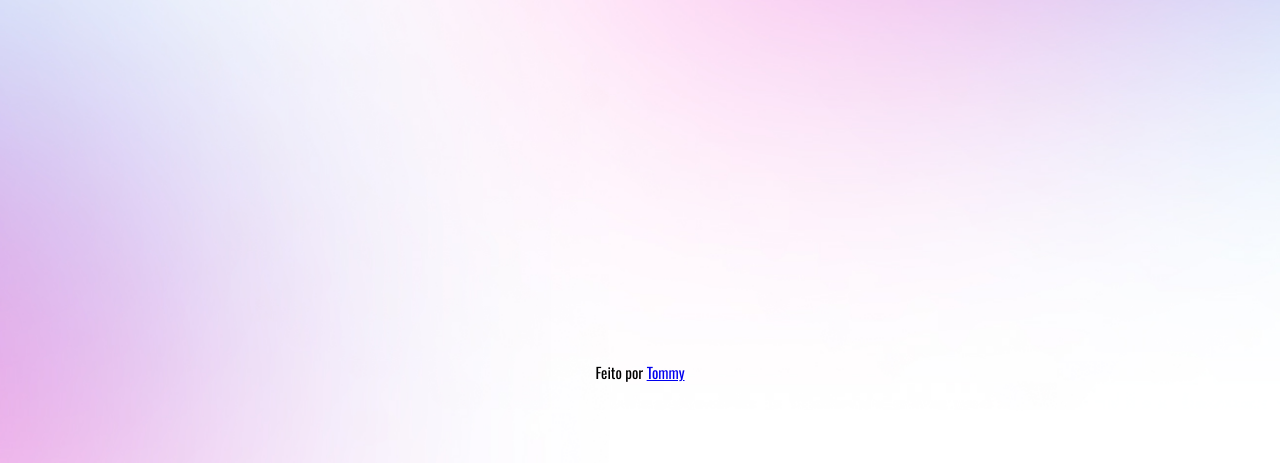
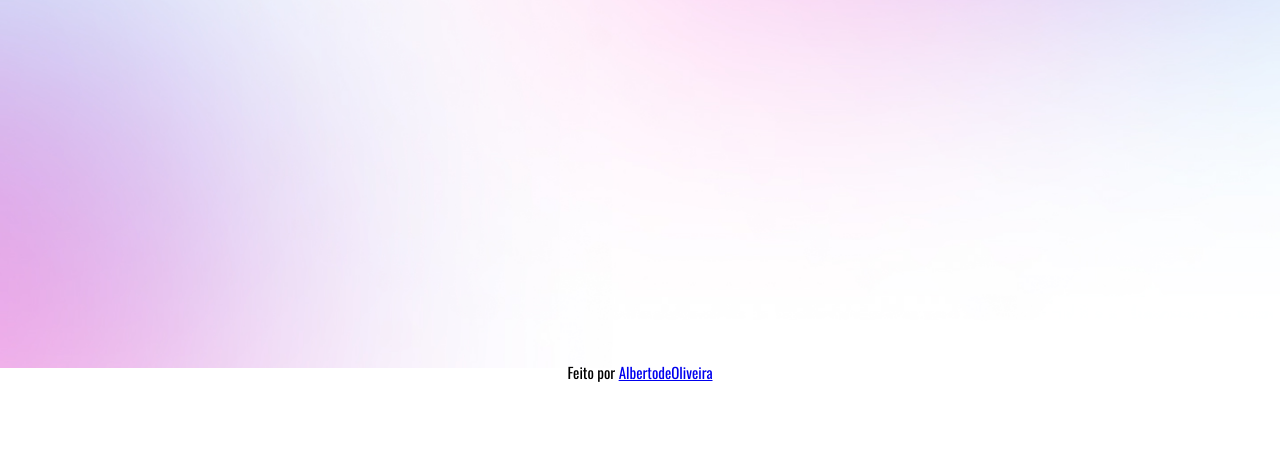
Before and after one commit to Smooth00724/projeto-curso-rocketseat-backend-frontend, a plain HTML site: page index.html in a window 1280 px wide. Shown: the part 542-1005 px from the top of the page. After the commit the page ends 949 px from the top, so only its background shows below. Drawn offline with nearby package versions, Linux system fonts and the light colour scheme.

Commit message:
change background based on media queries

```diff
--- a/index.html
+++ b/index.html
@@ -42,7 +42,7 @@
 
       </div>
       <footer>
-        Feito por <a href="https://pt.wikipedia.org/wiki/Cristiano_Ronaldo" target="_blank">Tommy</a>
+        Feito por <a href="https://www.linkedin.com/in/alberto-de-oliveira-1493972bb/" target="_blank">AlbertodeOliveira</a>
       </footer>
     </div>
     <script type="module" src="https://unpkg.com/ionicons@7.1.0/dist/ionicons/ionicons.esm.js"></script>
--- a/style.css
+++ b/style.css
@@ -34,7 +34,9 @@ body {
     */
 
     /* short read */
-    background: var(--bg-url) no-repeat top center/cover
+    background: var(--bg-url) no-repeat top center/cover;
+    height: 100vh;
+
 
 }
 body * {
@@ -234,3 +236,15 @@ footer {
     margin-top: 340px;
 
 }
+
+/* media queries */
+@media (min-width: 700px) {
+    :root {
+        --bg-url: url(./assets/bg-desktop.jpg);
+    }
+
+    .light {
+        --bg-url: url(./assets/bg-desktop-light.jpg);
+    }
+
+}
```
